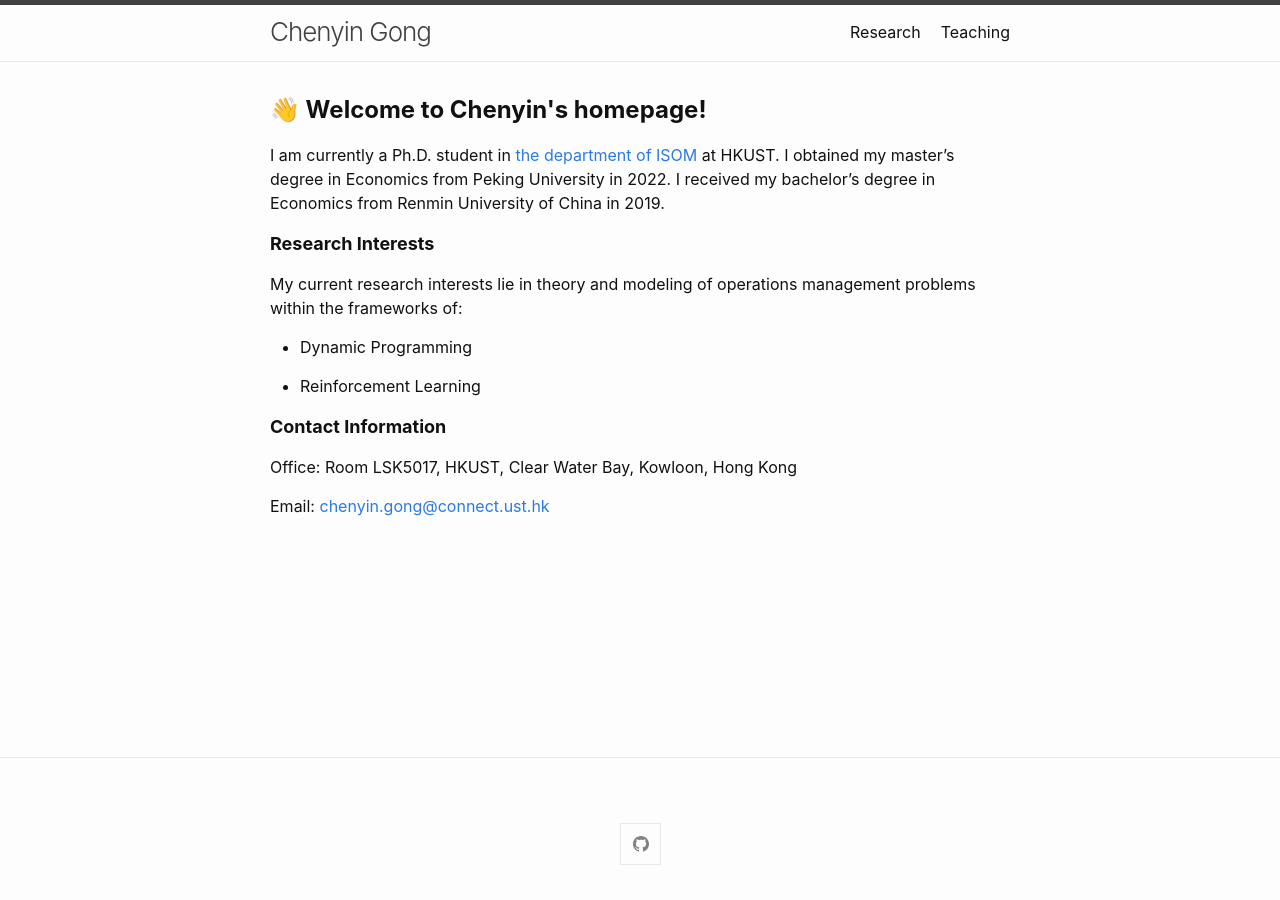
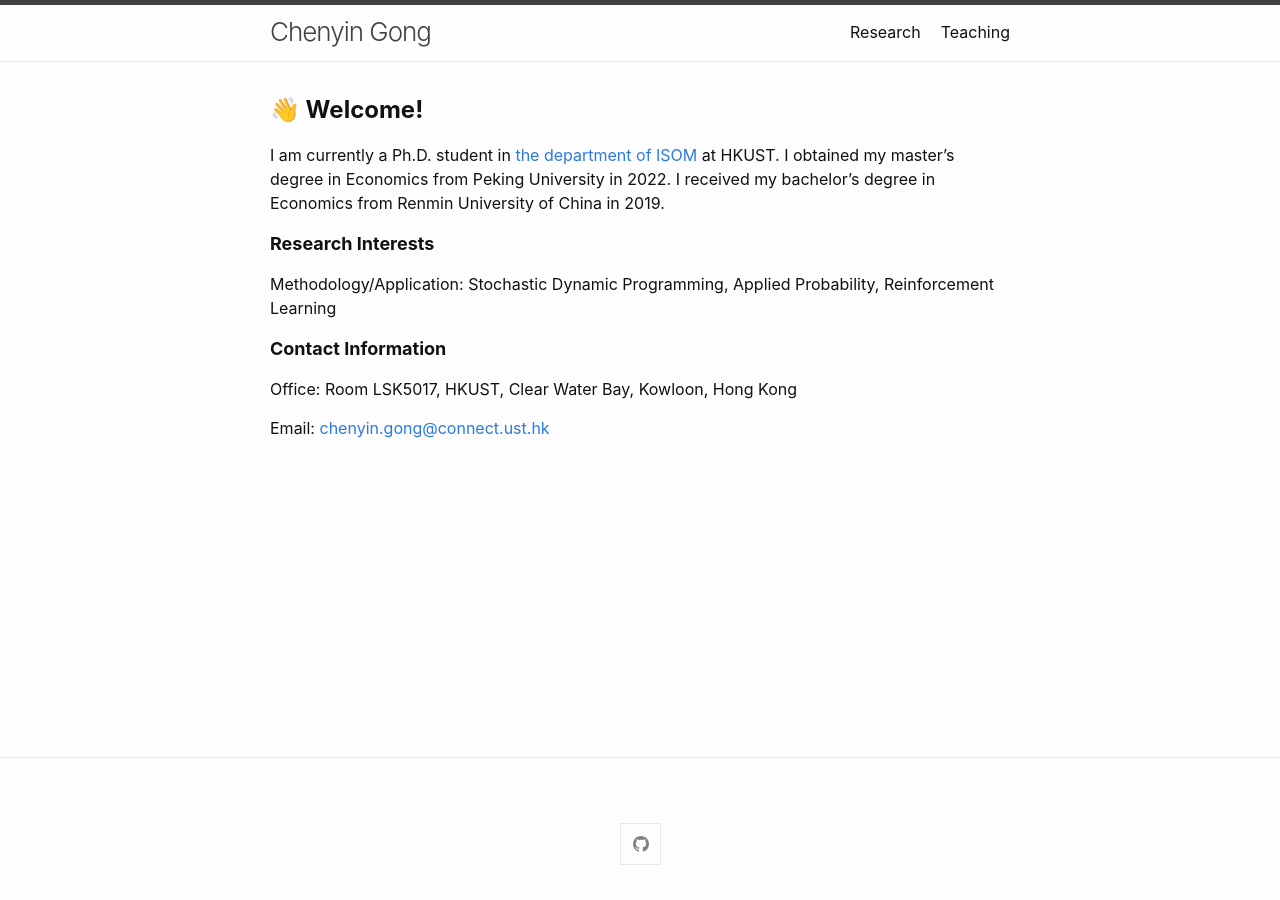
Before and after one commit to chenyingong/chenyingong.github.io, a Jekyll site: the page built from index.md, in a window 1280 px wide. Built offline with Jekyll 4.4.1, drawn with Linux system fonts in a browser that asks for light colours; emoji names are drawn with the system emoji font.

Commit message:
Update index.md

```diff
--- a/index.md
+++ b/index.md
@@ -7,17 +7,13 @@
 #
 layout: home
 ---
-**<font size=5>:wave: Welcome to Chenyin's homepage!</font>**
+**<font size=5>:wave: Welcome!</font>**
 
 I am currently a Ph.D. student in [the department of ISOM](https://isom.hkust.edu.hk/) at HKUST. I obtained my master's degree in Economics from Peking University in 2022. I received my bachelor's degree in Economics from Renmin University of China in 2019.
 
 **<font size=4>Research Interests</font>**
 
-My current research interests lie in theory and modeling of operations management problems within the frameworks of:
-
-  * Dynamic Programming
-
-  * Reinforcement Learning
+Methodology/Application: Stochastic Dynamic Programming, Applied Probability, Reinforcement Learning
 
 **<font size=4>Contact Information</font>**
 
```
